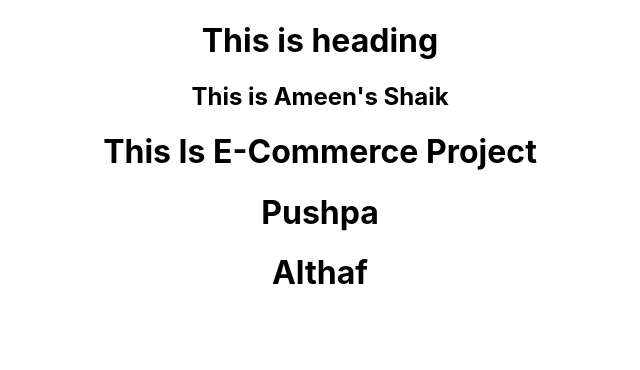
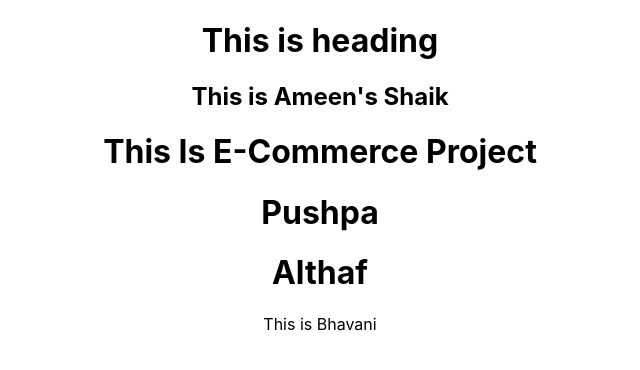
Before and after one commit to Bhavaniviyyapu9/EcommerceProject, a React (Create React App) app: page / in a window 1280 px wide. Shown: the top 370 px of the page, without its empty margins (320-960 px from the left). Built offline with nearby package versions, Linux system fonts and the light colour scheme.

Commit message:
modified src

```diff
--- a/src/App.js
+++ b/src/App.js
@@ -9,6 +9,7 @@ function App() {
     <h1>This Is E-Commerce Project</h1>
     <h1>Pushpa</h1>
      <h1>Althaf</h1>
+     <p>This is Bhavani</p>
     </div>
   );
 }
```
